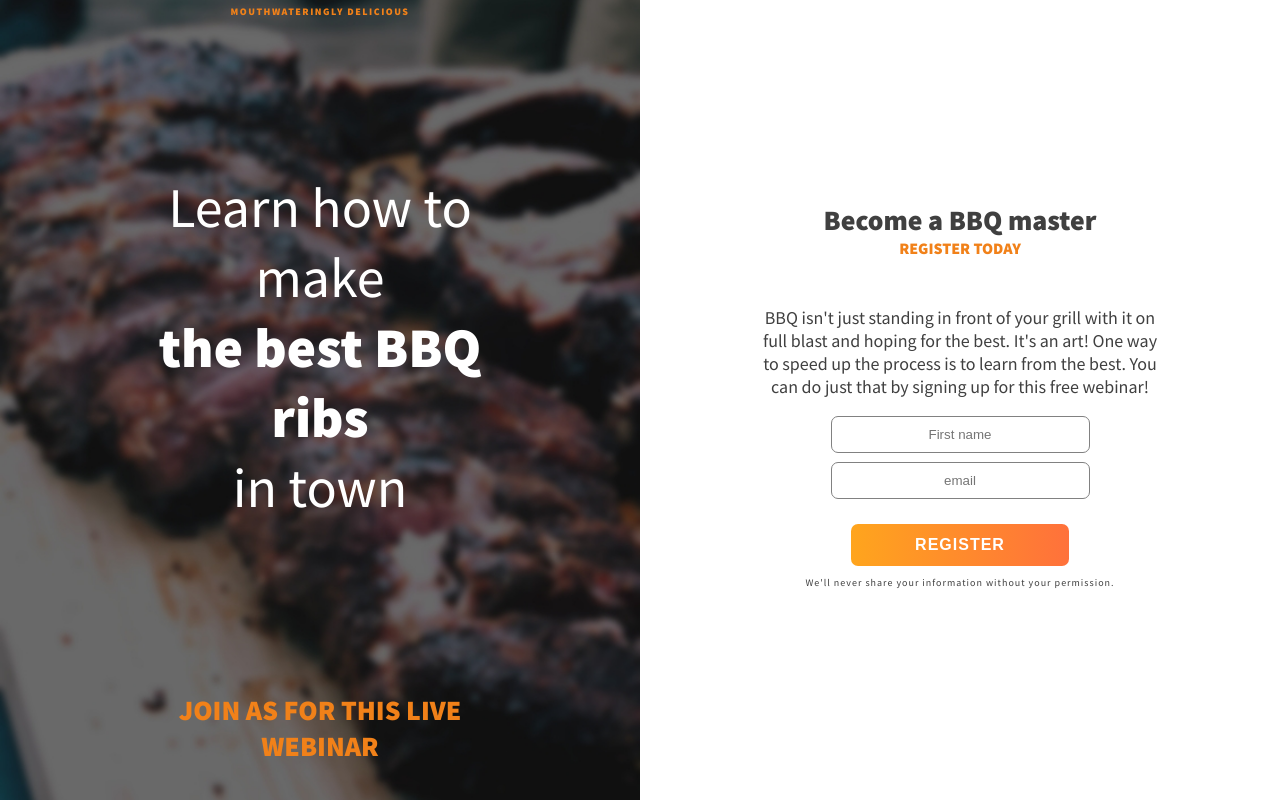
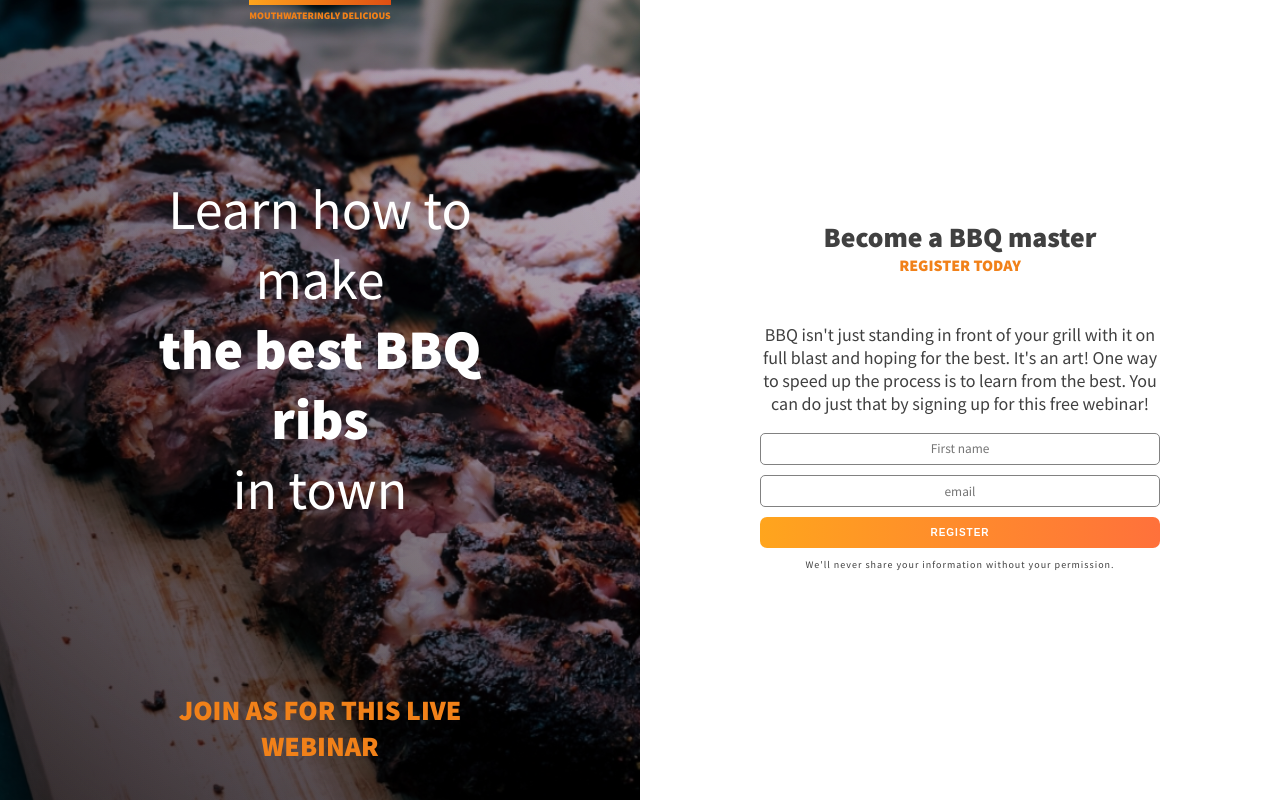
Before and after one commit to DanielIrimia87/BBQ-Splash-Page, a plain HTML site: page index.html in a window 1280 px wide. Drawn offline with Linux system fonts and the light colour scheme.

Commit message:
update css

```diff
--- a/css/styles.css
+++ b/css/styles.css
@@ -50,11 +50,14 @@ h2 + p {
 
 .top-text {
     font-size: 0.625rem;
-    letter-spacing: 1.5px;
-    opacity: 1;
+    color: #F18119;
+    font-weight: 900;
+    text-transform: uppercase;
     order: -1;
-    padding-top: 0.5em;
-    margin: 0;
+    padding-top: .375em;
+    margin: 0 auto;
+    border-top: 5px solid #F18119;
+    border-image: linear-gradient(270deg, #FF895D 0%, #DF4E13 0%, #FFA51D 100%)1;
 }
 
 .text-bold {
@@ -74,11 +77,18 @@ h2 + p {
 */
 
 .intro {
-    background: #404040;
-    background: url(../images/dark-ribs.jpg) no-repeat center;
+    background: url(../images/ribs.jpg),
+        linear-gradient(45deg, rgb(28, 25, 25) 0%, #69676d)
+        no-repeat;
+    background-blend-mode: overlay;
+    background-position: center;
     background-size: cover;
     color: #fff;
     padding: 0em .5em 2em;
+    display: flex;
+    flex-direction: column;
+    justify-content: space-between;
+    min-height: 50vh;
 }
 
 /*
@@ -117,41 +127,59 @@ form section
 ============
 */
 
-.form {
-    max-width: 337px;
+.email-collector {
+    width: 80%;
+    max-width: 300px;
     display: flex;
     flex-direction: column;
     align-items: center;
     margin: 0 auto;
 }
 
-label {
-    display: block;
-    margin-bottom: 0.5em;
+input,
+.btn {
     width: 100%;
+    text-align: inherit;
+    border-radius: 7px;
 }
 
 input {
-    text-align: center;
-    padding: .75em 3em;
+    font-family: inherit;
     border: 1px solid #818181;
-    border-radius: 7px;
+    padding: .5em;
+    border-radius: 5px;
+    margin-bottom: 0.75em;
 }
 
 .btn {
-    background: transparent linear-gradient(270deg, #FF713B 0%, #FFA51D 100%);
-    color: #fff;
+    display: inline-block;
+    font-size: 0.625rem;
     font-weight: 900;
-    border: none;
-    border-radius: 7px;
-    padding: 0.75em 4em;
-    margin-top: 1em;
-    font-size: 1rem;
+    letter-spacing: 1px;
+    padding: 1em 1.5em;
+    border: 0;
     text-transform: uppercase;
-    letter-spacing: 1px;
+    cursor: pointer;
 }
 
+.btn-primary {
+    background: transparent linear-gradient(270deg, #FF713B , #FFA51D);
+    color: #ffffff;
+    transform: scale(1);
+    transition: transform 0.2s ease-in-out;
+}
 
+input,
+.btn-primary {
+    transform: scale(1);
+    transition: transform 250ms;
+}
+
+input:focus,
+.btn-primary:hover,
+.btn-primary:focus {
+    transform: scale(1.1);
+}
 
 /*
     =============
@@ -159,7 +187,7 @@ input {
     =============
 */
 
-@media (min-width: 520px) {
+@media (min-width: 560px) {
 
     body {
         font-size: 1.125rem;
```
